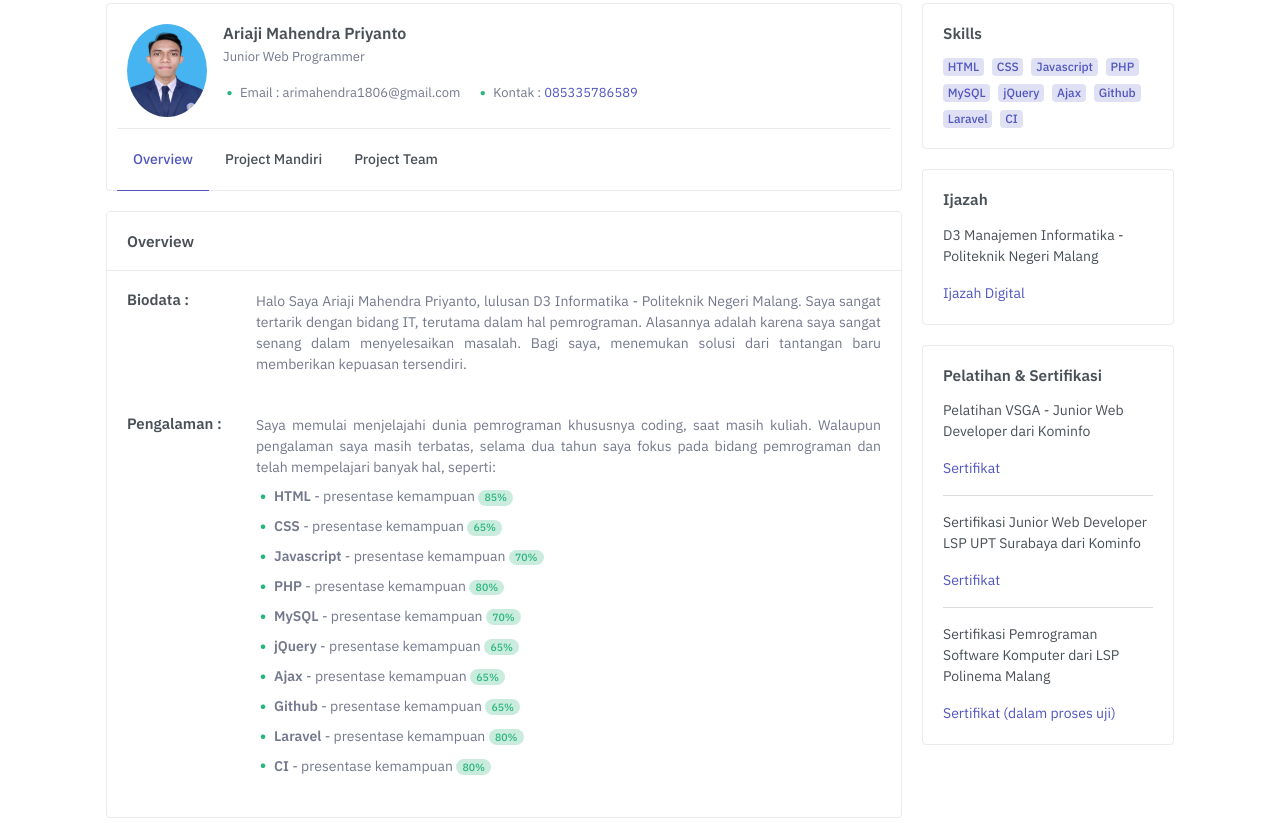
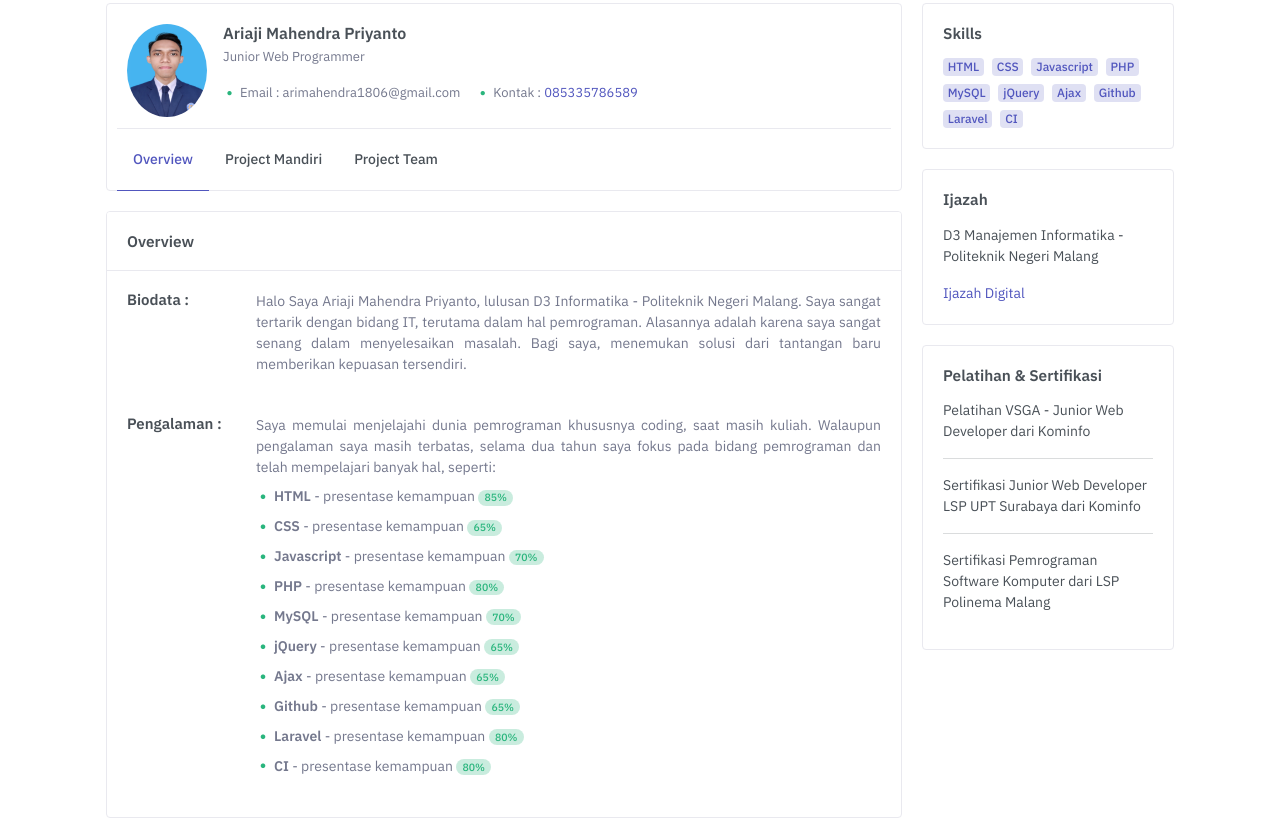
Before and after one commit to arimahendra1806/arimahendra1806.github.io, a plain HTML site: page index.html in a window 1280 px wide. Shown: the part 821-1659 px from the top of the page. Drawn offline with Linux system fonts and the light colour scheme.

Commit message:
Comment out certificate links in index.html
Comment out certificate links in the HTML.

```diff
--- a/index.html
+++ b/index.html
@@ -839,19 +839,19 @@
                                     <ul class="list-unstyled mb-0">
                                         <li>
                                             <p>Pelatihan VSGA - Junior Web Developer dari Kominfo</p>
-                                            <a href="assets/file/pelatihanVSGAJWD.pdf" target="_blank"
-                                                class="mb-0">Sertifikat</a>
+                                            <!-- <a href="assets/file/pelatihanVSGAJWD.pdf" target="_blank"
+                                                class="mb-0">Sertifikat</a> -->
                                         </li>
                                         <hr>
                                         <li>
                                             <p>Sertifikasi Junior Web Developer LSP UPT Surabaya dari Kominfo</p>
-                                            <a href="assets/file/SertifikatLSP.pdf" target="_blank"
-                                                class="mb-0">Sertifikat</a>
+                                            <!-- <a href="assets/file/SertifikatLSP.pdf" target="_blank"
+                                                class="mb-0">Sertifikat</a> -->
                                         </li>
                                         <hr>
                                         <li>
                                             <p>Sertifikasi Pemrograman Software Komputer dari LSP Polinema Malang</p>
-                                            <a href="javacript:void(0)" class="mb-0">Sertifikat (dalam proses uji)</a>
+                                            <!-- <a href="javacript:void(0)" class="mb-0">Sertifikat (dalam proses uji)</a> -->
                                         </li>
                                     </ul>
                                 </div>
```
